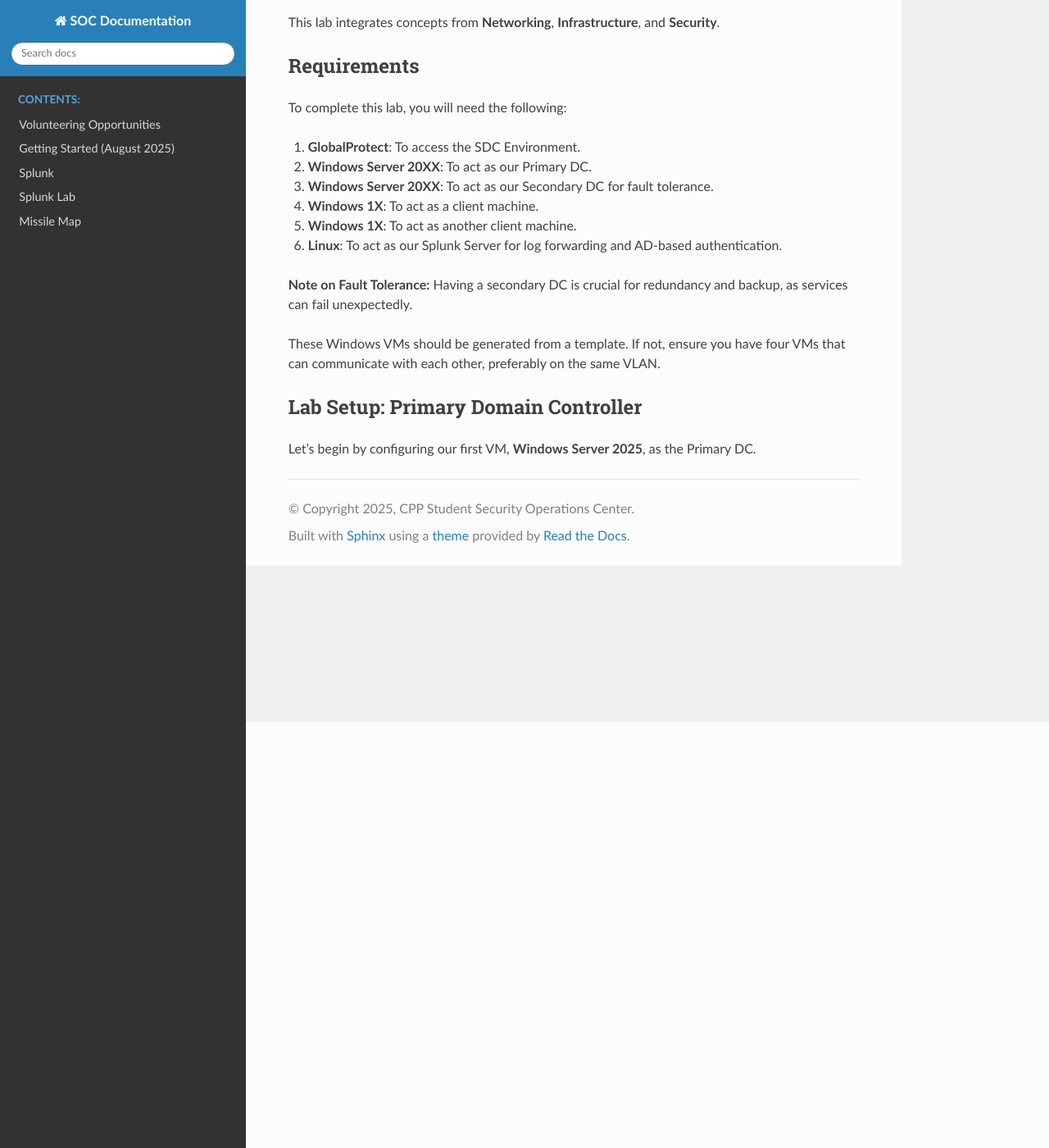
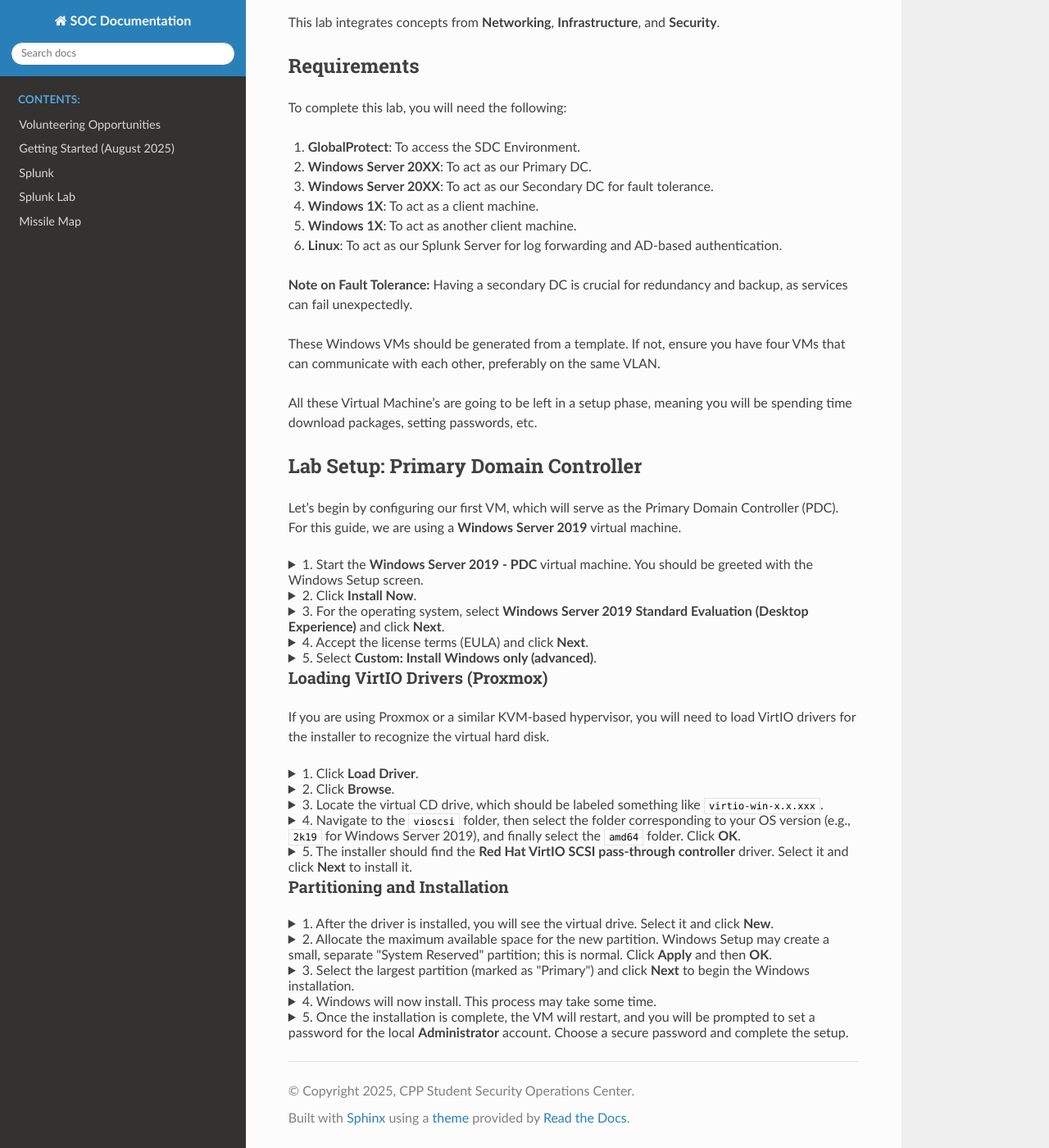
Before and after one commit to cpp-soc/documentation, a Sphinx documentation site: the page built from source/AD_Lab.md, in a window 1280 px wide and 1400 px high, scrolled down 520 px. Shown: the whole window at 82% size. Built offline with Sphinx 7.4.7 and the Read the Docs theme 3.1.0, drawn with Linux system fonts in a browser that asks for light colours.

Commit message:
updating steps

```diff
--- a/source/AD_Lab.md
+++ b/source/AD_Lab.md
@@ -28,6 +28,113 @@
 
 These Windows VMs should be generated from a template. If not, ensure you have four VMs that can communicate with each other, preferably on the same VLAN.
 
+All these Virtual Machine's are going to be left in a setup phase, meaning you will be spending time download packages, setting passwords, etc.
+
 ## Lab Setup: Primary Domain Controller
 
-Let's begin by configuring our first VM, **Windows Server 2025**, as the Primary DC.
+Let's begin by configuring our first VM, which will serve as the Primary Domain Controller (PDC). For this guide, we are using a **Windows Server 2019** virtual machine.
+
+<details>
+<summary>1. Start the <strong>Windows Server 2019 - PDC</strong> virtual machine. You should be greeted with the Windows Setup screen.</summary>
+
+*Image of the Windows Setup screen.*
+
+</details>
+<details>
+<summary>2. Click <strong>Install Now</strong>.</summary>
+
+*Image showing the 'Install Now' button.*
+
+</details>
+<details>
+<summary>3. For the operating system, select <strong>Windows Server 2019 Standard Evaluation (Desktop Experience)</strong> and click <strong>Next</strong>.</summary>
+
+> **Note:** Choosing an option without "Desktop Experience" will result in a command-line-only interface (PowerShell).
+
+*Image of the OS selection screen.*
+
+</details>
+<details>
+<summary>4. Accept the license terms (EULA) and click <strong>Next</strong>.</summary>
+
+*Image of the EULA screen with the 'Next' button highlighted.*
+
+</details>
+<details>
+<summary>5. Select <strong>Custom: Install Windows only (advanced)</strong>.</summary>
+
+> The "Upgrade" option is not applicable here since we are performing a clean installation.
+
+*Image of the installation type selection screen.*
+
+</details>
+
+### Loading VirtIO Drivers (Proxmox)
+
+If you are using Proxmox or a similar KVM-based hypervisor, you will need to load VirtIO drivers for the installer to recognize the virtual hard disk.
+
+<details>
+<summary>1. Click <strong>Load Driver</strong>.</summary>
+
+> **Note:** These drivers are necessary for virtualized hardware to perform correctly. In our lab template, the driver disk is pre-mounted. If you're setting up a VM from scratch in a Proxmox environment, you'll need to mount the VirtIO driver ISO yourself.
+
+*Image showing the 'Load Driver' button.*
+
+</details>
+<details>
+<summary>2. Click <strong>Browse</strong>.</summary>
+
+*Image showing the 'Browse' button.*
+
+</details>
+<details>
+<summary>3. Locate the virtual CD drive, which should be labeled something like <code>virtio-win-x.x.xxx</code>.</summary>
+
+*Image showing the file browser with the virtual CD drive highlighted.*
+
+</details>
+<details>
+<summary>4. Navigate to the <code>vioscsi</code> folder, then select the folder corresponding to your OS version (e.g., <code>2k19</code> for Windows Server 2019), and finally select the <code>amd64</code> folder. Click <strong>OK</strong>.</summary>
+
+*Image showing the folder structure for the VirtIO driver.*
+
+</details>
+<details>
+<summary>5. The installer should find the <strong>Red Hat VirtIO SCSI pass-through controller</strong> driver. Select it and click <strong>Next</strong> to install it.</summary>
+
+*Image showing the driver selection screen with the correct driver highlighted.*
+
+</details>
+
+### Partitioning and Installation
+
+<details>
+<summary>1. After the driver is installed, you will see the virtual drive. Select it and click <strong>New</strong>.</summary>
+
+*Image showing the virtual drive and the 'New' button.*
+
+</details>
+<details>
+<summary>2. Allocate the maximum available space for the new partition. Windows Setup may create a small, separate "System Reserved" partition; this is normal. Click <strong>Apply</strong> and then <strong>OK</strong>.</summary>
+
+*Image showing the partition size allocation and confirmation prompt.*
+
+</details>
+<details>
+<summary>3. Select the largest partition (marked as "Primary") and click <strong>Next</strong> to begin the Windows installation.</summary>
+
+*Image showing the primary partition selected and the 'Next' button highlighted.*
+
+</details>
+<details>
+<summary>4. Windows will now install. This process may take some time.</summary>
+
+*Image of the Windows installation progress screen.*
+
+</details>
+<details>
+<summary>5. Once the installation is complete, the VM will restart, and you will be prompted to set a password for the local <strong>Administrator</strong> account. Choose a secure password and complete the setup.</summary>
+
+*Image of the password creation screen for the Administrator account.*
+
+</details>
```
